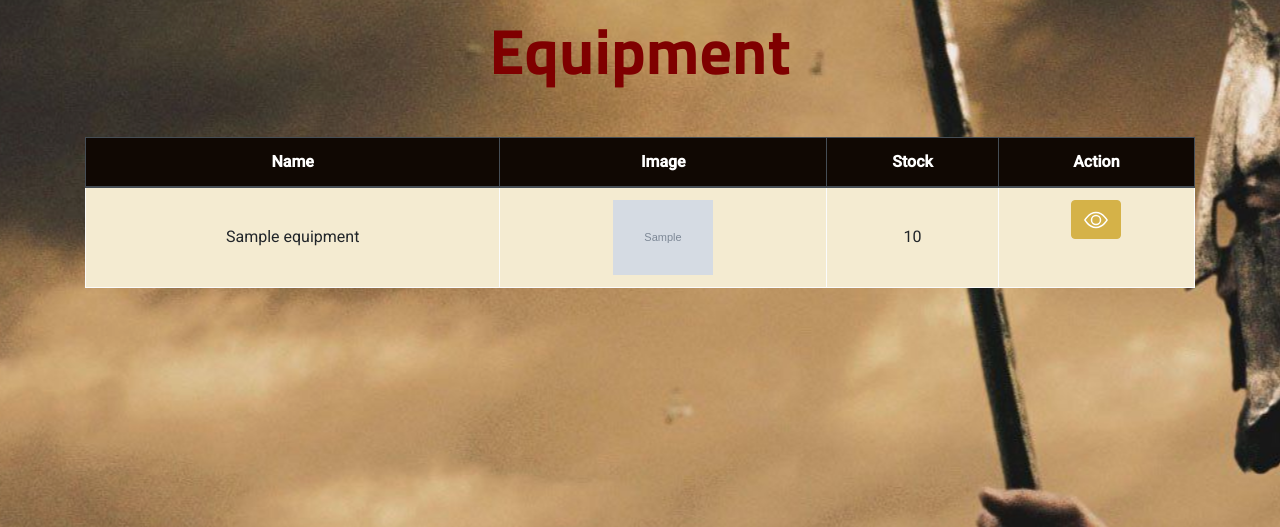
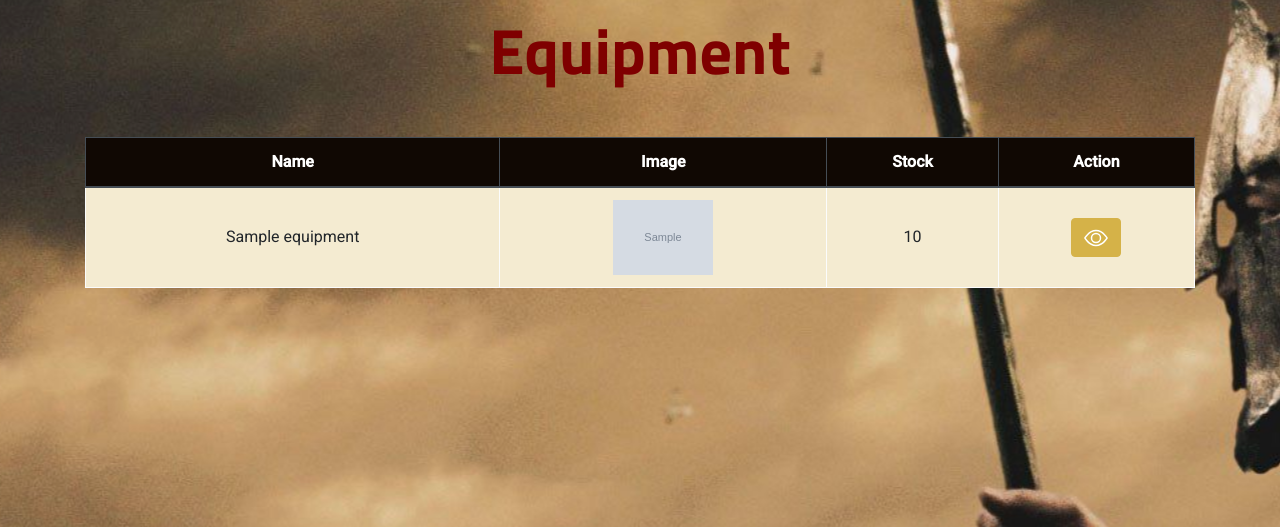
Before and after one commit to BarbaraGonthier/Hackathon-2020, a PHP site: template src/View/Admin/equipmentList.html.twig in a window 1280 px wide. Shown: the part 132-659 px from the top of the page. Run offline with PHP 8.4, Linux system fonts and the light colour scheme; the template is opened without the code that fills it: most values are stand-ins (such as "Sample title", 1, 10 or a date in 2020); grey boxes marked "Sample" are stand-in pictures; some libraries are stand-ins or nearby versions.

Commit message:
adjusted view

```diff
--- a/src/View/Admin/equipmentList.html.twig
+++ b/src/View/Admin/equipmentList.html.twig
@@ -26,7 +26,7 @@
                              title="{{ equipment.image }}">
                     </td>
                     <td scope="row" class="align-middle">{{ equipment.stock }}</td>
-                    <td scope="row" class="text-center">
+                    <td scope="row" class="text-center align-middle">
                         <a href="/adminOrder/show/{{ equipment.id }}" class="btn btn-info">
                             <svg width="1.5em" height="1.5em" viewBox="0 0 16 16" class="bi bi-eye" fill="currentColor" xmlns="http://www.w3.org/2000/svg">
                                 <path fill-rule="evenodd" d="M16 8s-3-5.5-8-5.5S0 8 0 8s3 5.5 8 5.5S16 8 16 8zM1.173 8a13.134 13.134 0 0 0 1.66 2.043C4.12 11.332 5.88 12.5 8 12.5c2.12 0 3.879-1.168 5.168-2.457A13.134 13.134 0 0 0 14.828 8a13.133 13.133 0 0 0-1.66-2.043C11.879 4.668 10.119 3.5 8 3.5c-2.12 0-3.879 1.168-5.168 2.457A13.133 13.133 0 0 0 1.172 8z"/>
```
